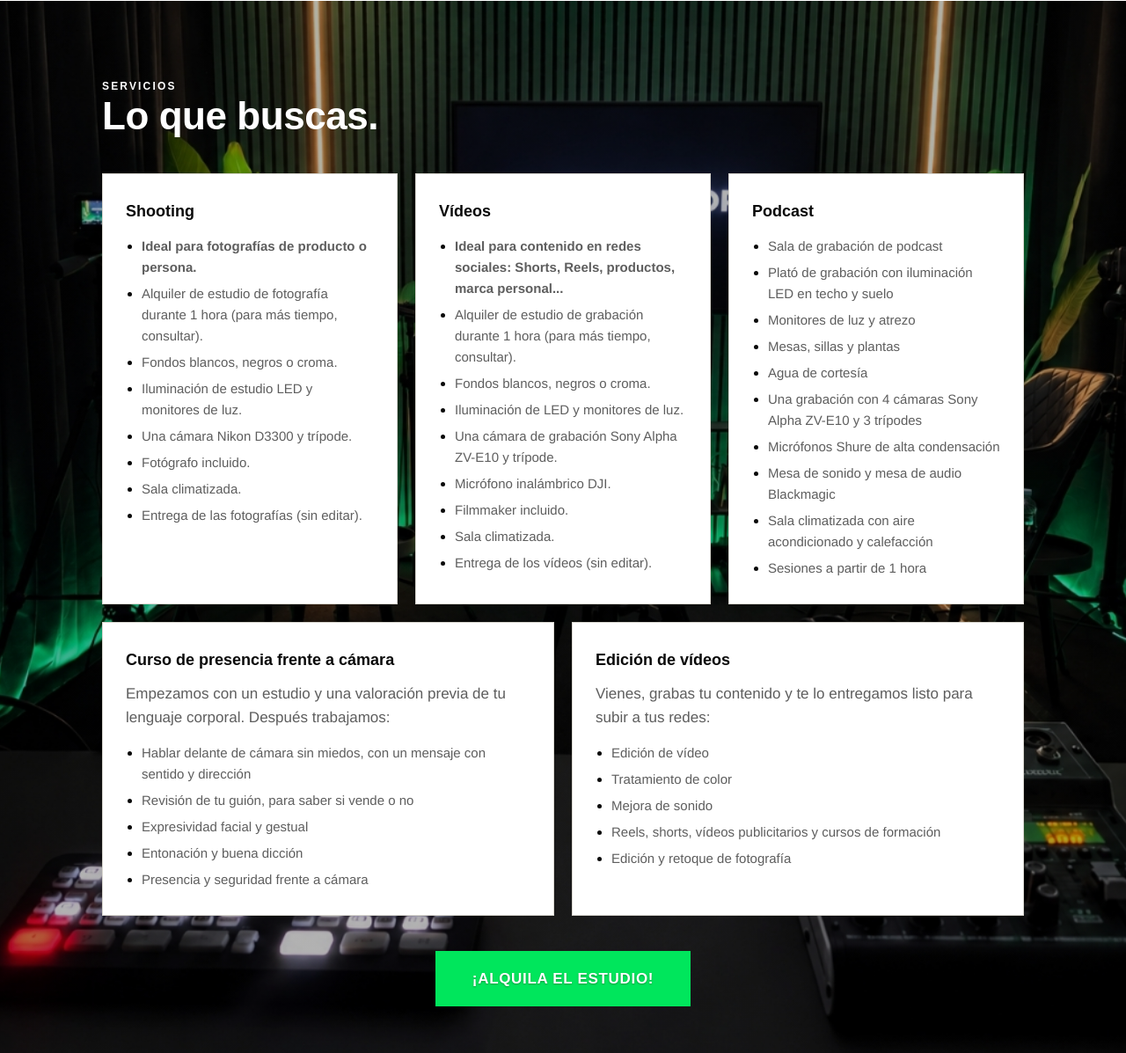
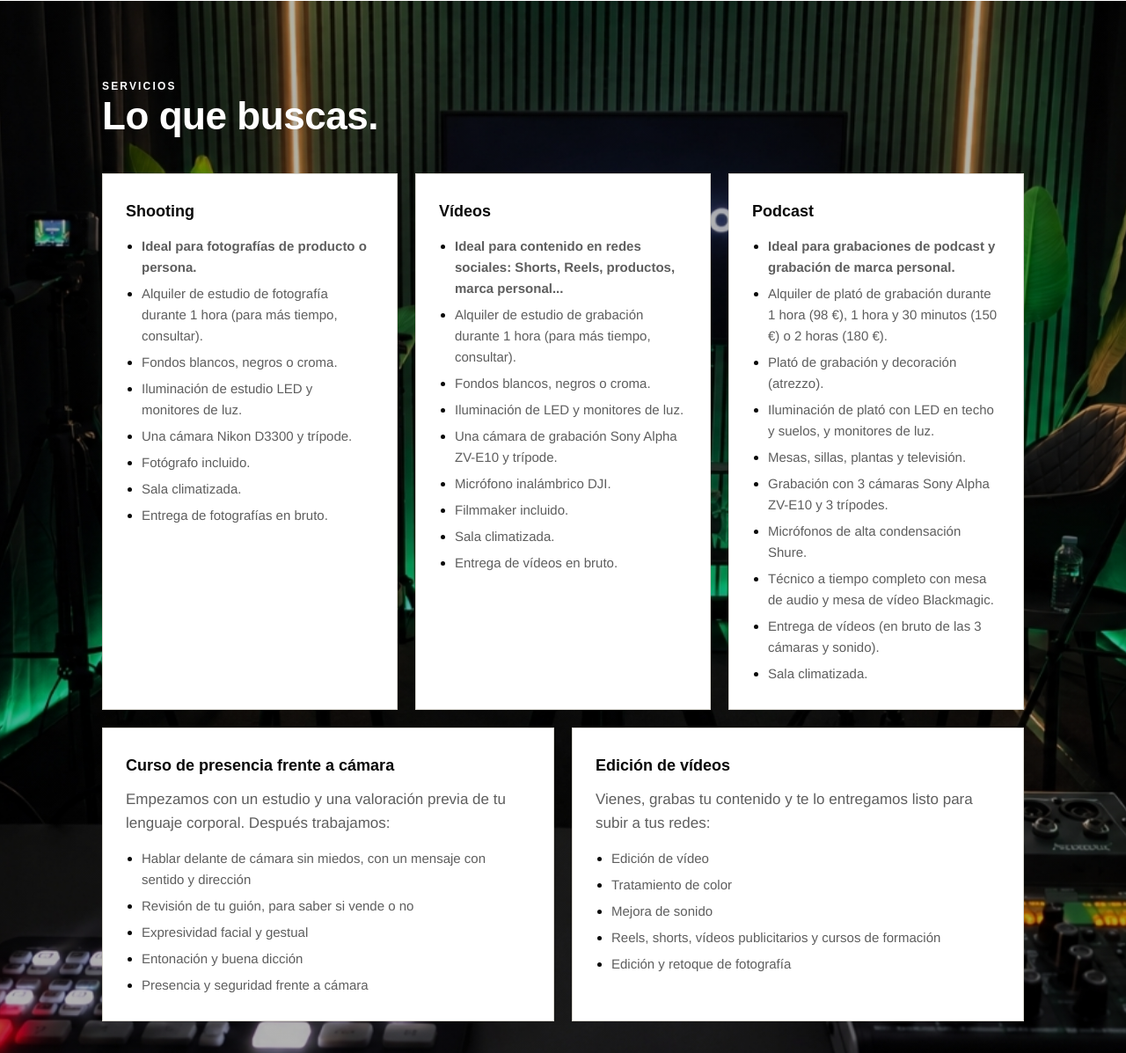
Before and after one commit to kactusbcn/la-produktora-web, a plain HTML site: page index.html in a window 1280 px wide. Shown: the part 2961-4158 px from the top of the page at 88% size. Drawn offline with Linux system fonts and the light colour scheme.

Commit message:
Servicios y tarifas: bloque Podcast, entrega en bruto y nota de IVA
Co-Authored-By: Claude Haiku 5.5 <noreply@anthropic.com>
Claude-Session: https://claude.ai/code/session_0118FufHEsz7Cz1hXiMFBHw5

```diff
--- a/index.html
+++ b/index.html
@@ -716,9 +716,9 @@ section[id], #servicios-cards { scroll-margin-top: 140px; }
       <p class="eyebrow">Servicios</p>
       <h2>Lo que buscas.</h2>
       <div class="svc-grid" id="servicios-cards">
-        <article class="svc"><h3>Shooting</h3><ul class="svc-list"><li><strong>Ideal para fotografías de producto o persona.</strong></li><li>Alquiler de estudio de fotografía durante 1 hora (para más tiempo, consultar).</li><li>Fondos blancos, negros o croma.</li><li>Iluminación de estudio LED y monitores de luz.</li><li>Una cámara Nikon D3300 y trípode.</li><li>Fotógrafo incluido.</li><li>Sala climatizada.</li><li>Entrega de las fotografías (sin editar).</li></ul></article>
-        <article class="svc"><h3>Vídeos</h3><ul class="svc-list"><li><strong>Ideal para contenido en redes sociales: Shorts, Reels, productos, marca personal...</strong></li><li>Alquiler de estudio de grabación durante 1 hora (para más tiempo, consultar).</li><li>Fondos blancos, negros o croma.</li><li>Iluminación de LED y monitores de luz.</li><li>Una cámara de grabación Sony Alpha ZV-E10 y trípode.</li><li>Micrófono inalámbrico DJI.</li><li>Filmmaker incluido.</li><li>Sala climatizada.</li><li>Entrega de los vídeos (sin editar).</li></ul></article>
-        <article class="svc"><h3>Podcast</h3><ul class="svc-list"><li>Sala de grabación de podcast</li><li>Plató de grabación con iluminación LED en techo y suelo</li><li>Monitores de luz y atrezo</li><li>Mesas, sillas y plantas</li><li>Agua de cortesía</li><li>Una grabación con 4 cámaras Sony Alpha ZV-E10 y 3 trípodes</li><li>Micrófonos Shure de alta condensación</li><li>Mesa de sonido y mesa de audio Blackmagic</li><li>Sala climatizada con aire acondicionado y calefacción</li><li>Sesiones a partir de 1 hora</li></ul></article>
+        <article class="svc"><h3>Shooting</h3><ul class="svc-list"><li><strong>Ideal para fotografías de producto o persona.</strong></li><li>Alquiler de estudio de fotografía durante 1 hora (para más tiempo, consultar).</li><li>Fondos blancos, negros o croma.</li><li>Iluminación de estudio LED y monitores de luz.</li><li>Una cámara Nikon D3300 y trípode.</li><li>Fotógrafo incluido.</li><li>Sala climatizada.</li><li>Entrega de fotografías en bruto.</li></ul></article>
+        <article class="svc"><h3>Vídeos</h3><ul class="svc-list"><li><strong>Ideal para contenido en redes sociales: Shorts, Reels, productos, marca personal...</strong></li><li>Alquiler de estudio de grabación durante 1 hora (para más tiempo, consultar).</li><li>Fondos blancos, negros o croma.</li><li>Iluminación de LED y monitores de luz.</li><li>Una cámara de grabación Sony Alpha ZV-E10 y trípode.</li><li>Micrófono inalámbrico DJI.</li><li>Filmmaker incluido.</li><li>Sala climatizada.</li><li>Entrega de vídeos en bruto.</li></ul></article>
+        <article class="svc"><h3>Podcast</h3><ul class="svc-list"><li><strong>Ideal para grabaciones de podcast y grabación de marca personal.</strong></li><li>Alquiler de plató de grabación durante 1 hora (98 €), 1 hora y 30 minutos (150 €) o 2 horas (180 €).</li><li>Plató de grabación y decoración (atrezzo).</li><li>Iluminación de plató con LED en techo y suelos, y monitores de luz.</li><li>Mesas, sillas, plantas y televisión.</li><li>Grabación con 3 cámaras Sony Alpha ZV-E10 y 3 trípodes.</li><li>Micrófonos de alta condensación Shure.</li><li>Técnico a tiempo completo con mesa de audio y mesa de vídeo Blackmagic.</li><li>Entrega de vídeos (en bruto de las 3 cámaras y sonido).</li><li>Sala climatizada.</li></ul></article>
         <article class="svc"><h3>Curso de presencia frente a cámara</h3><p>Empezamos con un estudio y una valoración previa de tu lenguaje corporal. Después trabajamos:</p><ul class="svc-list"><li>Hablar delante de cámara sin miedos, con un mensaje con sentido y dirección</li><li>Revisión de tu guión, para saber si vende o no</li><li>Expresividad facial y gestual</li><li>Entonación y buena dicción</li><li>Presencia y seguridad frente a cámara</li></ul></article>
         <article class="svc"><h3>Edición de vídeos</h3><p>Vienes, grabas tu contenido y te lo entregamos listo para subir a tus redes:</p><ul class="svc-list"><li>Edición de vídeo</li><li>Tratamiento de color</li><li>Mejora de sonido</li><li>Reels, shorts, vídeos publicitarios y cursos de formación</li><li>Edición y retoque de fotografía</li></ul></article>
       </div>
@@ -745,7 +745,7 @@ section[id], #servicios-cards { scroll-margin-top: 140px; }
           <tr><td>Edición de vídeos</td><td class="amount">A consultar</td></tr>
         </tbody>
       </table>
-      <p class="price-note">Todos los precios ya incluyen IVA.</p>
+      <p class="price-note">Todos los precios: IVA no incluido.</p>
       <div class="center-cta" style="margin-top:32px"><a class="btn btn-solid btn-alquila" href="#contacto">¡Alquila el estudio!</a></div>
     </div>
   </section>
```
